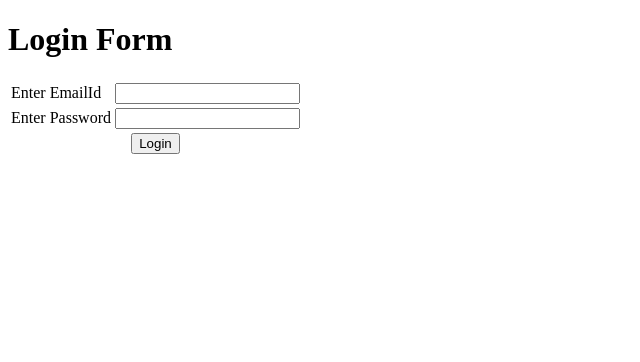
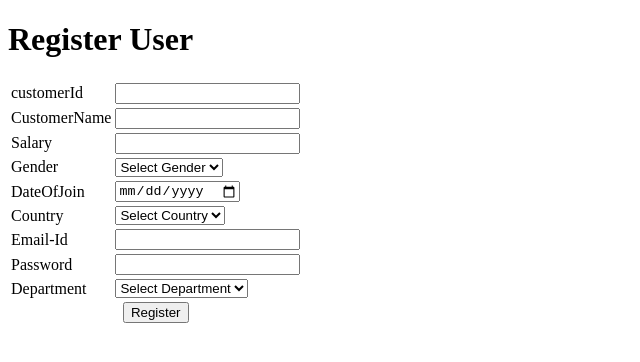
Before and after one commit to Konyala-Karthikeya/tourism_website, an Angular app in the folder Frontend/tourism/: page / in a window 1280 px wide. Shown: the top 362 px of the page, without its empty margins (0-640 px from the left). Built offline with nearby package versions, Linux system fonts and the light colour scheme.

Commit message:
register component created

```diff
--- a/Frontend/tourism/src/app/app.component.html
+++ b/Frontend/tourism/src/app/app.component.html
@@ -1 +1,2 @@
-<app-login></app-login>
+<!-- <app-login></app-login> -->
+<app-register></app-register>
--- a/Frontend/tourism/src/app/app.module.ts
+++ b/Frontend/tourism/src/app/app.module.ts
@@ -6,11 +6,13 @@ import { AppRoutingModule } from './app-routing.module';
 import { AppComponent } from './app.component';
 import { LoginComponent } from './login/login.component';
 import { FormsModule } from '@angular/forms';
+import { RegisterComponent } from './register/register.component';
 
 @NgModule({
   declarations: [
     AppComponent,
-    LoginComponent
+    LoginComponent,
+    RegisterComponent
   ],
   imports: [
     BrowserModule,
--- /dev/null
+++ b/Frontend/tourism/src/app/register/register.component.html
@@ -0,0 +1,71 @@
+<h1>Register User</h1>
+
+<form #regForm="ngForm" (ngSubmit)="registerSubmit(regForm.value)">
+
+	<table>
+		<tbody>
+            <tr>
+				<td>customerId</td>
+				<td><input type="text" name="customerID" ngModel  /></td>
+			</tr>
+			<tr>
+				<td>CustomerName</td>
+				<td><input type="text" name="CustomerName" ngModel/></td>
+			</tr>
+			<tr>
+				<td>Salary</td>
+				<td><input type="text" name="salary" ngModel /></td>
+			</tr>
+			<tr>
+				<td>Gender</td>
+				<td>
+					<select name="gender" ngModel>
+						<option value="" selected>Select Gender</option>
+						<option value="Male">Male</option>
+						<option value="Female">Female</option>
+						<option value="Others">Others</option>
+					</select>
+				</td>
+			</tr>
+            <tr>
+				<td>DateOfJoin</td>
+				<td><input type="date" name="doj" ngModel /></td>
+			</tr>
+            <tr>
+				<td>Country</td>
+				<td>
+					<select name="country" ngModel>
+						<option value="" selected>Select Country</option>
+						<option value="IND">INDIA</option>
+						<option value="SRL">Sri Lanka</option>
+						<option value="USA">USA</option>
+					</select>
+				</td>
+			</tr>
+			<tr>
+				<td>Email-Id</td>
+				<td><input type="text" name="emailId" ngModel /></td>
+			</tr>
+			<tr>
+				<td>Password</td>
+				<td><input type="password" name="password" ngModel /></td>
+			</tr>
+            <tr>
+				<td>Department</td>
+				<td>
+					<select name="department" ngModel>
+						<option value="" selected>Select Department</option>
+						<option value="10">IT</option>
+						<option value="20">Sales</option>
+						<option value="30">Accounts</option>
+					</select>
+				</td>
+			</tr>
+			<tr>
+				<td colspan="2" align="center">
+					<button>Register</button>
+				</td>
+			</tr>
+		</tbody>
+	</table>
+</form>
--- /dev/null
+++ b/Frontend/tourism/src/app/register/register.component.ts
@@ -0,0 +1,20 @@
+import { Component, OnInit } from '@angular/core';
+
+@Component({
+  selector: 'app-register',
+  templateUrl: './register.component.html',
+  styleUrl: './register.component.css'
+})
+export class RegisterComponent implements OnInit {
+
+  constructor() {
+  }
+
+  ngOnInit() {
+  }
+
+  registerSubmit(regForm: any) {
+    console.log(regForm);
+  }
+
+}
```
Also changed, not shown: Frontend/tourism/src/app/register/register.component.css (added).
